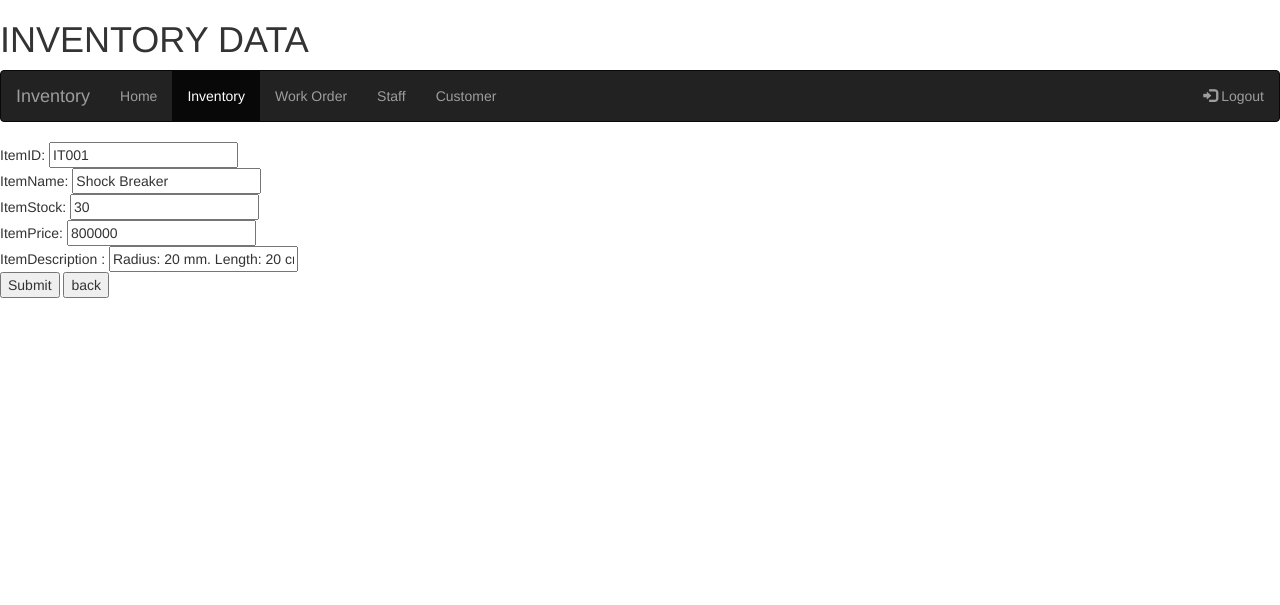
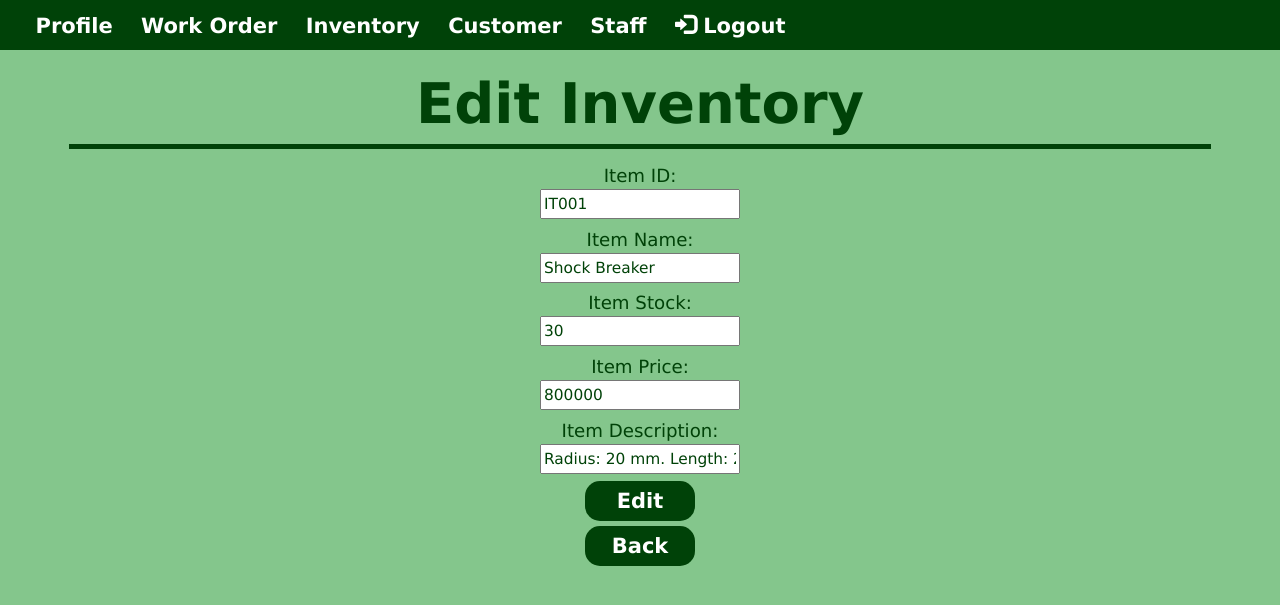
Before and after one commit to rrsrz205/BengkelKita, a PHP site: the page made by Test1/function/edit_item.php in a window 1280 px wide. Shown: the top 605 px of the page. Run offline with PHP 8.4, Linux system fonts and the light colour scheme; a user stored in the database is signed in; data comes from the database, SQL or seed files in the repository.

Commit message:
Perubahan di login, inventory, sm WO.
Rapiin login. Nyelesaiin inventory. Reset tampilan work order.

```diff
--- a/Test1/function/edit_item.php
+++ b/Test1/function/edit_item.php
@@ -1,40 +1,57 @@
 <!DOCTYPE html>
 <html>
 	<head>
+		<title>Edit Inventory</title>
 		<link rel="stylesheet" type="text/css" href="../bootstrap-3.3.7-dist/css/bootstrap.min.css">
-	<link rel="stylesheet" type="text/css" href="../style.css">
-	<title>Inventory</title>
+		<link rel="stylesheet" type="text/css" href="../styles.css">
+
 	</head>
+
 	<body>
+		<header>
+			<nav class="nav">
+				<ul>
+					<li>
+						<a href="../profile.php">
+							Profile
+						</a>
+					</li>
+					<li>
+						<a href="../workOrder.php">
+							Work Order
+						</a>
+					</li>
+					<li>
+						<a href="../inventory.php">
+							Inventory
+						</a>
+					</li>
+					<li>
+						<a href="../customer.php">
+							Customer
+						</a>
+					</li>
+					<li>
+						<a href="../staff.php">
+							Staff
+						</a>
+					</li>
+					<li>
+						<a href="function/clear.php">
+							<span class="glyphicon glyphicon-log-in" style="color: white">
+							</span>
+							Logout
+						</a>
+					</li>
+				</ul>
+			</nav>
+		</header>
 
-	<div Class="isi">
-
-
-		<div Class="Header">
-
-
-			<h1>INVENTORY DATA</h1>
-					<!--<span>List Inventory</span>-->
-
-					<nav class="navbar navbar-inverse">
-				  		<div class="container-fluid">
-					   		 <div class="navbar-header">
-					     		 <a class="navbar-brand" href="../invetory.php">Inventory</a>
+		<section class="container">
+			<div class="pageTitle">
+				Edit Inventory
 			</div>
-							    <ul class="nav navbar-nav">
-								      <li><a href="../MainForm.php">Home</a></li>
-								      <li class="active"><a  href="../invetory.php">Inventory</a></li>
-								      <li><a  href="../workorder.php">Work Order</a></li>
-								      <li><a  href="../staff.php">Staff</a></li>
-								      <li><a  href="../Customer.php">Customer</a></li>
-							    </ul>
-							    <ul class="nav navbar-nav navbar-right">
-      								  <li><a href="../function/clear.php"><span class="glyphicon glyphicon-log-in"></span> Logout</a></li>
-   							 </ul>
-						  </div>
-					</nav>
-
-					<div id="Maininvetory">
+		</section>
 
 		<?php
 			error_reporting(E_ALL ^ E_NOTICE);
@@ -46,26 +63,54 @@
 			$sql = "SELECT ItemID,ItemName,ItemStock,ItemPrice,ItemDescription FROM item where ItemID = '$idin'";
 			$res = mysqli_query($con, $sql);;
 			$row = mysqli_fetch_assoc($res);
-
-
 		?>
 
+		<section class="loginContainer">
 			<form action="" method="post" id="edititem">
-
-
-
-							ItemID: <input  type="text" name="itemid" readonly value="<?= $row['ItemID']; ?>"></br>
-							ItemName: <input  type="text" name="itemname" value="<?= $row['ItemName']; ?>" ></br>
-							ItemStock: <input  type="text" name="itemstock" value="<?= $row['ItemStock']; ?>" ></br>
-							ItemPrice: <input  type="number" name="itemprice" value="<?= $row['ItemPrice']; ?>" ></br>
-		ItemDescription : <Input type="text"  name="itemdescription"  value="<?= $row['ItemDescription']; ?>"></br>
-							<input type="submit" name="subedit" value="Submit">
-							<input type="submit" name="back"  value="back">
-
+				<div class="contentText">
+					Item ID:
+				</div>
+				<div>
+					<input class="formTF" type="text" name="itemid" readonly value="<?= $row['ItemID']; ?>">
+				</div>
+				<div class="contentText">
+					Item Name:
+				</div>
+				<div>
+					<input class="formTF" type="text" name="itemname" value="<?= $row['ItemName']; ?>" >
+				</div>
+				<div class="contentText">
+					Item Stock:
+				</div>
+				<div>
+					<input class="formTF" type="text" name="itemstock" value="<?= $row['ItemStock']; ?>" >
+				</div>
+				<div class="contentText">
+					Item Price:
+				</div>
+				<div>
+					<input class="formTF" type="number" name="itemprice" value="<?= $row['ItemPrice']; ?>" >
+				</div>
+				<div class="contentText">
+					Item Description:
+				</div>
+				<div>
+					<input class="formTF" type="text"  name="itemdescription" value="<?= $row['ItemDescription']; ?>">
+				</div>
+				<div>
+					<button class="but btnSubmit" type="submit" name="subedit">
+						Edit
+					</button>
+				</div>
+				<div style="margin-top: 5px">
+					<button class="but btnSubmit" type="submit" name="back">
+						Back
+					</button>
+				</div>
 			</form>
+		</section>
 
 		<?php
-
 			if (isset($_POST['subedit'])) {
 
 			$id = $_POST['itemid'];
@@ -79,26 +124,17 @@
 
 			if ($res) {
 			echo "Data Berhasil di Update !";
-							echo "<meta http-equiv = 'refresh' content='2 url=../invetory.php' >";
+			echo "<meta http-equiv = 'refresh' content='2 url=../inventory.php' >";
 
 			} else
 			echo "Data Tidak bisa di Simpan ! ";
 
-
 			}
 			if (isset($_POST['back'])) {
-						Header("location:../invetory.php");
+			Header("location:../inventory.php");
 			}
-
-
 		?>
 
-
-					</div>
-
-		</div>
-
-		</div>
 		<?php
 			error_reporting(E_ALL ^ E_NOTICE);
 
@@ -108,9 +144,6 @@
 
 			} else
 			header("location:../login.php");
-
-
 		?>
-
 	</body>
 </html>
--- a/Test1/login.php
+++ b/Test1/login.php
@@ -13,13 +13,13 @@
 			<div class="loginBox">
 				<form method="POST" action="">
 					<div>
-						<input name="Email" class="textField loginTF" placeholder="Email">
+						<input name="Email" class="loginTF" placeholder="Email">
 					</div>
 					<div>
-						<input type="password" class="textField loginTF" name="pass" placeholder="Password">
+						<input type="password" class="loginTF" name="pass" placeholder="Password">
 					</div>
 					<div>
-						<button type="submit" name="sub" class="btn btnLogin">
+						<button type="submit" name="sub" class="but btnLogin">
 							Login
 						</button>
 					</div>
--- a/Test1/styles.css
+++ b/Test1/styles.css
@@ -10,11 +10,15 @@ html, body{
 	padding: 0;
 }
 
+.contentText{
+	font-size: 1.3em;
+}
+
 .loginTitle{
 	text-align: center;
-	margin: 3em auto .5em auto;
+	margin: 10% auto 0 auto;
 	color: #004208;
-	font-size: 4em;
+	font-size: 350%;
 }
 
 .loginContainer{
@@ -31,25 +35,39 @@ html, body{
 	border-radius: 1em;
 }
 
-.textField{
-	padding: 0px 0px 0px 5px;
+.formTF{
+	margin-bottom: .5em;
+	width: 200px;
+	height: 30px;
+	font-size: 1.1em;
+	align-content: left;
 }
 
 .loginTF{
 	margin-bottom: 1em;
-	width: 350px;
-	height: 40px;
-	font-size: 1.2em;
+	width: 300px;
+	height: 30px;
+	font-size: 1.3em;
 }
 
-.btn{
+.but{
 	background-color: #004208;
+	color: white;
 	border: none;
-	border-radius: 2em;
-	color: white;
+	border-radius: 15px;
+	cursor: pointer;
+	font-weight: 500;
+	padding: 5px;
 }
 
 .btnLogin{
+	font-size: 1.5em;
+	font-weight: bold;
+	width: 110px;
+	height: 40px;
+}
+
+.btnSubmit{
 	font-size: 1.5em;
 	font-weight: bold;
 	width: 110px;
```
Also changed, not shown: Test1/Workorder.php (+4 -65 lines), Test1/function/Warn.php (+1 -7 lines), Test1/function/del_item.php (+5 -8 lines), Test1/function/tambah_item.php (+86 -31 lines), Test1/inventory.php (+11 -10 lines). Lines whose indentation alone changed are shown as unchanged.
